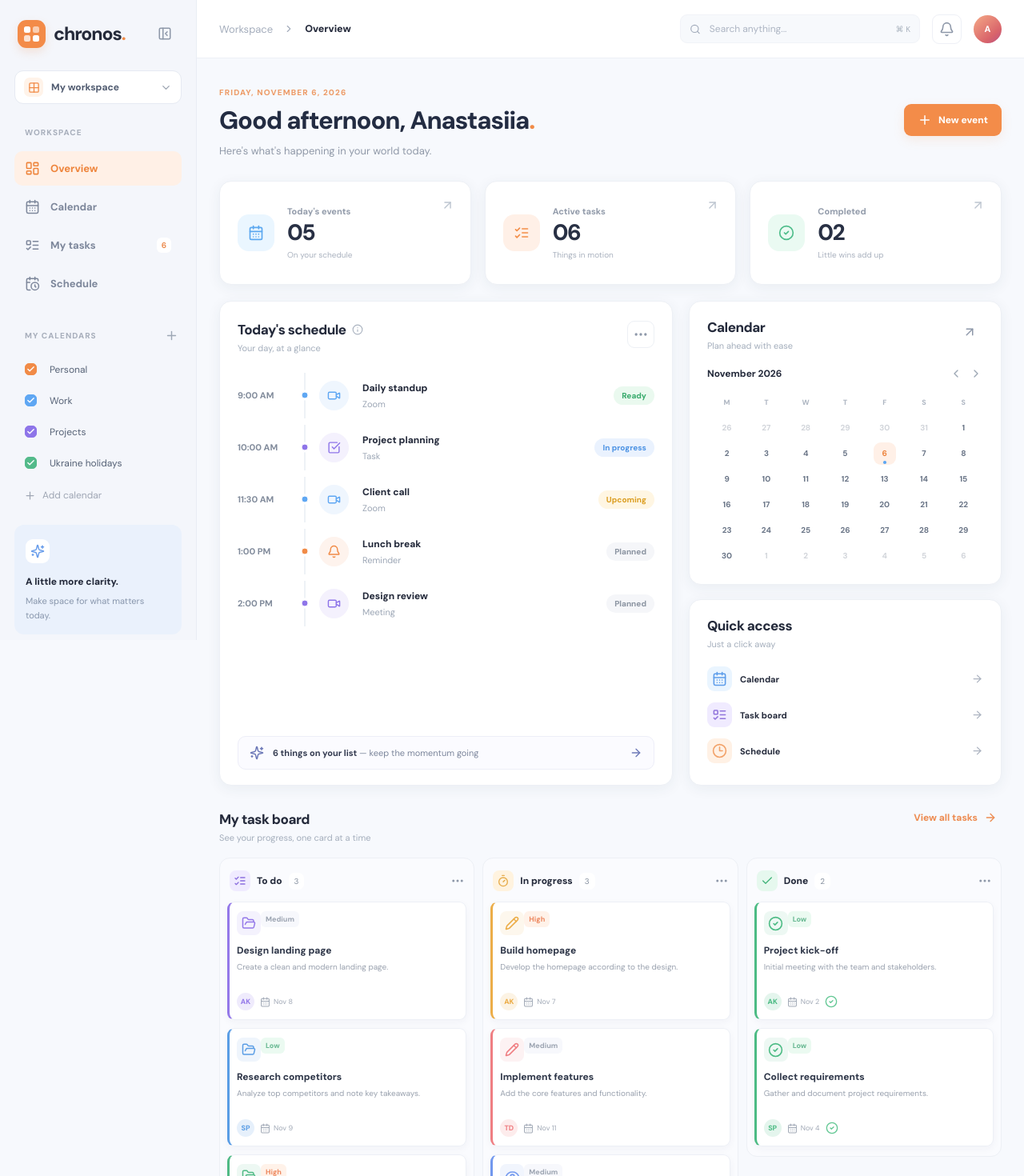
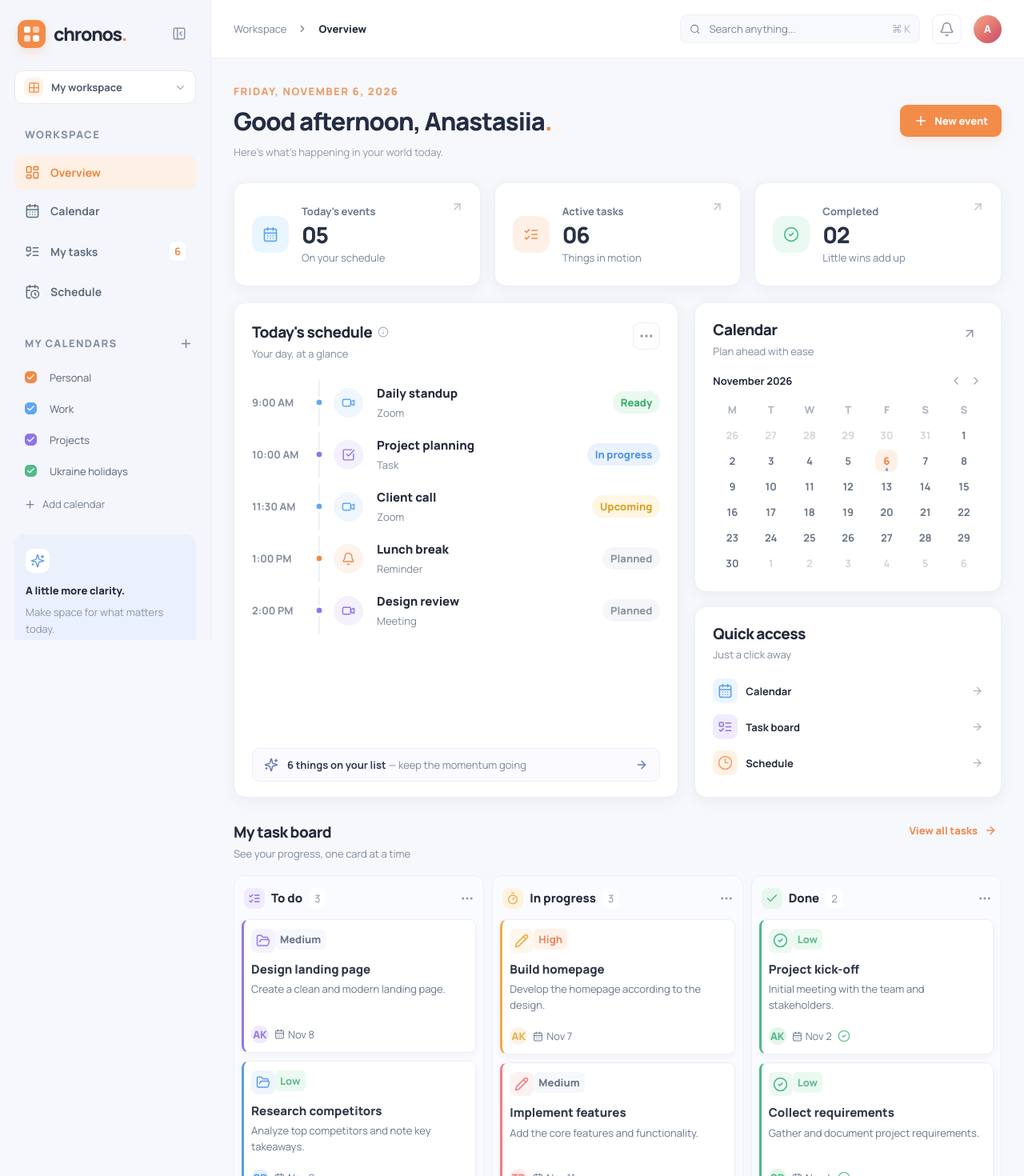
Before and after one commit to Anastasia2627/-hronos, a React (Vite) app: page / in a window 1280 px wide. Shown: the top 1470 px of the page at 80% size. Built offline with nearby package versions, Linux system fonts and the light colour scheme.

Commit message:
Improve Chronos legibility, Gilroy fallback and soft dashboard styling

```diff
--- a/index.html
+++ b/index.html
@@ -8,7 +8,7 @@
     <title>Chronos — Make time for what matters</title>
     <link rel="preconnect" href="https://fonts.googleapis.com" />
     <link rel="preconnect" href="https://fonts.gstatic.com" crossorigin />
-    <link href="https://fonts.googleapis.com/css2?family=DM+Sans:wght@400;450;500;550;600;650;700;750;800&display=swap" rel="stylesheet" />
+    <link href="https://fonts.googleapis.com/css2?family=Manrope:wght@400;500;600;700;800&display=swap" rel="stylesheet" />
   </head>
   <body>
     <div id="root"></div>
--- a/src/styles/calendar.css
+++ b/src/styles/calendar.css
@@ -26,7 +26,7 @@
 }
 
 .segmented button {
-  font-size: 11px;
+  font-size: 13px;
   color: #929bab;
   border-radius: 7px;
   padding: 8px 11px;
@@ -64,7 +64,7 @@
 }
 
 .dropdown-label {
-  font-size: 9px;
+  font-size: 13px;
   color: #abb4c0;
   letter-spacing: .09em;
   font-weight: 800;
@@ -80,7 +80,7 @@
   width: 100%;
   padding: 9px;
   border-radius: 6px;
-  font-size: 11px;
+  font-size: 13px;
   color: #788499;
 }
 
@@ -108,13 +108,13 @@
 .month-day-head>span {
   padding: 14px 0;
   text-align: center;
-  font-size: 11px;
+  font-size: 13px;
   font-weight: 800;
   color: #8792a3;
 }
 
 .month-day-head .week-no-title {
-  font-size: 9px;
+  font-size: 13px;
   color: #b5bdc8;
 }
 
@@ -132,7 +132,7 @@
   align-items: center;
   justify-content: center;
   color: #b7c0cd;
-  font-size: 9px;
+  font-size: 13px;
 }
 
 .month-cell {
@@ -172,7 +172,7 @@
   border-radius: 8px;
   display: grid;
   place-items: center;
-  font-size: 11px;
+  font-size: 13px;
   font-weight: 700;
   color: #5c6679;
   margin-bottom: 7px;
@@ -199,7 +199,7 @@
   gap: 5px;
   width: 100%;
   text-align: left;
-  font-size: 10px;
+  font-size: 13px;
   font-weight: 750;
   padding: 5px 6px;
   border-radius: 5px;
@@ -224,7 +224,7 @@
 
 .more-events {
   text-align: left;
-  font-size: 9px;
+  font-size: 13px;
   color: #8c97a9;
   padding: 2px 6px;
 }
@@ -233,7 +233,7 @@
   display: flex;
   gap: 12px;
   justify-content: space-between;
-  font-size: 10px;
+  font-size: 13px;
   color: #a3adba;
   margin-top: 13px;
 }
@@ -271,7 +271,7 @@
 }
 
 .time-label-head {
-  font-size: 10px;
+  font-size: 13px;
   color: #b7bfca;
   padding: 17px 8px;
 }
@@ -286,7 +286,7 @@
 }
 
 .time-head-day small {
-  font-size: 11px;
+  font-size: 13px;
   color: #8993a4;
 }
 
@@ -325,7 +325,7 @@
 .time-numbers>div {
   height: 64px;
   color: #a0a9b8;
-  font-size: 10px;
+  font-size: 13px;
   text-align: right;
   padding: 0 10px;
   transform: translateY(-6px);
@@ -363,7 +363,7 @@
   padding: 9px;
   z-index: 1;
   color: color-mix(in srgb,var(--event-color) 80%,#222);
-  font-size: 10px;
+  font-size: 13px;
 }
 
 .timed-event strong {
@@ -374,7 +374,7 @@
 }
 
 .timed-event small {
-  font-size: 9px;
+  font-size: 13px;
   opacity: .8;
 }
 
@@ -412,7 +412,7 @@
 }
 
 .yr-weekday {
-  font-size: 9px;
+  font-size: 13px;
   color: #acb4bf;
   font-weight: 800;
   padding: 4px 0;
@@ -424,7 +424,7 @@
   width: 24px;
   height: 24px;
   color: #68768a;
-  font-size: 10px;
+  font-size: 13px;
   position: relative;
 }
 
@@ -454,7 +454,7 @@
   gap: 12px;
   margin: 0 0 20px;
   color: #96a0af;
-  font-size: 12px;
+  font-size: 13px;
 }
 
 .task-tools strong {
@@ -471,6 +471,6 @@
   border-radius: 9px;
   color: #667286;
   padding: 10px 15px;
-  font-size: 11px;
+  font-size: 13px;
   outline: none;
 }
--- a/src/styles/common.css
+++ b/src/styles/common.css
@@ -7,7 +7,7 @@
 .eyebrow {
   display: inline-block;
   letter-spacing: .115em;
-  font-size: 10px;
+  font-size: 13px;
   color: #ed9b67;
   font-weight: 800;
   margin-bottom: 10px;
@@ -47,7 +47,7 @@
   min-height: 40px;
   border-radius: 9px;
   font-weight: 750;
-  font-size: 12px;
+  font-size: 13px;
   white-space: nowrap;
   transition: transform .12s,background .15s,border .15s;
 }
@@ -118,7 +118,7 @@
   gap: 8px;
   color: #ed8c52;
   font-weight: 750;
-  font-size: 12px;
+  font-size: 13px;
 }
 
 .text-button:hover {
--- a/src/styles/forms.css
+++ b/src/styles/forms.css
@@ -44,7 +44,7 @@
 }
 
 .modal-header p {
-  font-size: 11px;
+  font-size: 13px;
   color: #9da9b6;
   margin-top: 6px;
 }
@@ -75,7 +75,7 @@
   border-radius: 9px;
   color: #98a2b2;
   background: #fafbfd;
-  font-size: 11px;
+  font-size: 13px;
   font-weight: 750;
   flex: 1;
 }
@@ -110,7 +110,7 @@
   align-items: center;
   gap: 6px;
   color: #626e81;
-  font-size: 11px;
+  font-size: 13px;
   font-weight: 750;
 }
 
@@ -132,7 +132,7 @@
   padding: 12px 13px;
   min-height: 42px;
   color: #344055;
-  font-size: 12px;
+  font-size: 13px;
   outline: none;
   transition: border-color .15s,background .15s;
 }
@@ -241,7 +241,7 @@
   display: flex;
   align-items: center;
   gap: 11px;
-  font-size: 12px;
+  font-size: 13px;
   font-weight: 650;
 }
 
--- a/src/styles/foundations.css
+++ b/src/styles/foundations.css
@@ -1,14 +1,24 @@
+/* Gilroy (if installed and licensed) with a metrically similar open fallback. */
+@font-face {
+  font-family: 'Gilroy';
+  src: local('Gilroy'), local('Gilroy Regular'), local('Gilroy-Regular');
+  font-style: normal;
+  font-weight: 400 900;
+  font-display: swap;
+}
+
 :root {
-  font-family: 'DM Sans',-apple-system,BlinkMacSystemFont,'Segoe UI',sans-serif;
+  font-family: 'Gilroy', 'Manrope', -apple-system, BlinkMacSystemFont, 'Segoe UI', sans-serif;
+  font-size: 15px;
   color: #242a3b;
-  background: #f7f9fd;
+  background: #f6f8fc;
   font-synthesis: none;
   text-rendering: optimizeLegibility;
   -webkit-font-smoothing: antialiased;
   --ink: #242a3b;
-  --muted: #9098a9;
-  --line: #edf0f6;
-  --soft: #f7f9fd;
+  --muted: #6a7689;
+  --line: #e8edf4;
+  --soft: #f6f8fc;
   --orange: #f18b47;
   --orange-strong: #ec7d35;
   --orange-soft: #fff3e9;
@@ -18,7 +28,7 @@
   --purple-soft: #f2edff;
   --green: #4bba82;
   --green-soft: #eaf9f0;
-  --sidebar-width: 246px;
+  --sidebar-width: 264px;
 }
 
 * {
--- a/src/styles/overview.css
+++ b/src/styles/overview.css
@@ -48,8 +48,8 @@
 }
 
 .stat-label {
-  color: #929baa;
-  font-size: 11px;
+  color: #69778b;
+  font-size: 13px;
   font-weight: 650;
 }
 
@@ -62,8 +62,8 @@
 }
 
 .stat-card small {
-  font-size: 10px;
-  color: #aab2bf;
+  font-size: 13px;
+  color: #788599;
 }
 
 .stat-arrow {
@@ -97,15 +97,15 @@
   display: flex;
   align-items: center;
   gap: 7px;
-  font-size: 17px;
+  font-size: 19px;
   font-weight: 800;
   line-height: 1.3;
   letter-spacing: -.03em;
 }
 
 .section-header p {
-  font-size: 11px;
-  color: #a4aebc;
+  font-size: 13px;
+  color: #7e8b9d;
   margin-top: 5px;
 }
 
@@ -139,7 +139,7 @@
 }
 
 .timeline-time {
-  font-size: 11px;
+  font-size: 13px;
   font-weight: 650;
   color: #818b9b;
   width: 66px;
@@ -187,7 +187,7 @@
 }
 
 .timeline-description strong {
-  font-size: 12px;
+  font-size: 15px;
   font-weight: 750;
   white-space: nowrap;
   overflow: hidden;
@@ -195,8 +195,8 @@
 }
 
 .timeline-description small {
-  font-size: 11px;
-  color: #9ca6b5;
+  font-size: 13px;
+  color: #7b8799;
   overflow: hidden;
   text-overflow: ellipsis;
   white-space: nowrap;
@@ -208,7 +208,7 @@
   justify-content: center;
   border-radius: 20px;
   padding: 5px 10px;
-  font-size: 10px;
+  font-size: 13px;
   font-weight: 800;
   white-space: nowrap;
 }
@@ -245,7 +245,7 @@
   background: #fbfbff;
   color: #6d79b8;
   padding: 11px 14px;
-  font-size: 11px;
+  font-size: 13px;
 }
 
 .insight-strip span {
@@ -279,7 +279,7 @@
 }
 
 .mini-month strong {
-  font-size: 12px;
+  font-size: 13px;
 }
 
 .mini-month span {
@@ -303,7 +303,7 @@
 }
 
 .mini-weekday {
-  font-size: 9px;
+  font-size: 13px;
   color: #aeb6c2;
   font-weight: 800;
   text-align: center;
@@ -320,7 +320,7 @@
   height: 28px;
   width: 28px;
   border-radius: 9px;
-  font-size: 10px;
+  font-size: 13px;
   font-weight: 650;
   color: #697486;
 }
@@ -371,7 +371,7 @@
 }
 
 .quick-links button strong {
-  font-size: 11px;
+  font-size: 13px;
   font-weight: 700;
   flex: 1;
 }
--- a/src/styles/responsive.css
+++ b/src/styles/responsive.css
@@ -289,7 +289,7 @@
     font-size: 22px;
   }
   .stat-label {
-    font-size: 9px;
+    font-size: 13px;
   }
   .stat-card small {
     display: none;
@@ -319,17 +319,17 @@
   }
   .timeline-time {
     width: 58px;
-    font-size: 10px;
+    font-size: 13px;
   }
   .timeline-type {
     height: 32px;
     width: 32px;
   }
   .timeline-description strong {
-    font-size: 11px;
+    font-size: 13px;
   }
   .timeline-item>.status-pill {
-    font-size: 9px;
+    font-size: 13px;
     padding: 5px 7px;
   }
   .insight-strip {
@@ -364,7 +364,7 @@
     justify-content: space-between;
   }
   .segmented button {
-    font-size: 10px;
+    font-size: 13px;
     padding: 7px 9px;
   }
   .calendar-footer {
@@ -440,7 +440,7 @@
   }
   .field input,.field textarea,.field select {
     padding: 10px 9px;
-    font-size: 11px;
+    font-size: 13px;
   }
   .form-actions {
     flex-wrap: wrap;
@@ -456,7 +456,7 @@
   }
   .type-choice {
     padding: 9px 7px;
-    font-size: 10px;
+    font-size: 13px;
   }
   .notification-panel {
     right: -41px;
--- a/src/styles/schedule.css
+++ b/src/styles/schedule.css
@@ -25,7 +25,7 @@
 
 .schedule-main-header p {
   color: #a3acbb;
-  font-size: 11px;
+  font-size: 13px;
   margin-top: 6px;
 }
 
@@ -59,7 +59,7 @@
 }
 
 .schedule-days button span {
-  font-size: 10px;
+  font-size: 13px;
   font-weight: 700;
 }
 
@@ -107,12 +107,12 @@
 }
 
 .schedule-event-time strong {
-  font-size: 11px;
+  font-size: 13px;
   color: #566075;
 }
 
 .schedule-event-time small {
-  font-size: 10px;
+  font-size: 13px;
   color: #adb6c1;
 }
 
@@ -146,7 +146,7 @@
 }
 
 .schedule-event-copy small {
-  font-size: 11px;
+  font-size: 13px;
   color: #9fa9b7;
 }
 
--- a/src/styles/settings.css
+++ b/src/styles/settings.css
@@ -5,11 +5,11 @@
 }
 
 .schedule-metric strong {
-  font-size: 12px;
+  font-size: 13px;
 }
 
 .schedule-metric small {
-  font-size: 10px;
+  font-size: 13px;
   color: #a3adba;
 }
 
@@ -30,7 +30,7 @@
 }
 
 .soft-quote p {
-  font-size: 11px;
+  font-size: 13px;
   color: #95a6c1;
   line-height: 1.65;
   margin-top: 8px;
@@ -53,7 +53,7 @@
 
 .empty-schedule p {
   color: #a7b2bf;
-  font-size: 11px;
+  font-size: 13px;
 }
 
 .empty-schedule.large {
@@ -118,7 +118,7 @@
 }
 
 .profile-identity p {
-  font-size: 11px;
+  font-size: 13px;
   color: #a4adba;
 }
 
@@ -150,7 +150,7 @@
 }
 
 .settings-section-heading p {
-  font-size: 11px;
+  font-size: 13px;
   color: #a3adba;
   margin-top: 6px;
 }
@@ -205,11 +205,11 @@
 }
 
 .settings-calendar-list strong {
-  font-size: 12px;
+  font-size: 13px;
 }
 
 .settings-calendar-list small {
-  font-size: 10px;
+  font-size: 13px;
   color: #a0a9b6;
 }
 
@@ -221,7 +221,7 @@
   display: flex;
   align-items: center;
   gap: 9px;
-  font-size: 11px;
+  font-size: 13px;
   color: #8192aa;
   background: #f2f7ff;
   border-radius: 10px;
@@ -247,7 +247,7 @@
   align-items: center;
   gap: 6px;
   color: #909bab;
-  font-size: 12px;
+  font-size: 13px;
   margin-bottom: 23px;
 }
 
--- a/src/styles/sidebar.css
+++ b/src/styles/sidebar.css
@@ -82,7 +82,7 @@
   border-radius: 11px;
   padding: 10px 11px;
   color: #505b70;
-  font-size: 12px;
+  font-size: 13px;
   font-weight: 700;
   margin-bottom: 29px;
   min-height: 42px;
@@ -104,10 +104,10 @@
 }
 
 .sidebar-section-title {
-  font-size: 10px;
+  font-size: 13px;
   font-weight: 800;
   letter-spacing: .105em;
-  color: #a8afbc;
+  color: #8590a2;
 }
 
 .nav-stack {
@@ -127,9 +127,9 @@
   gap: 13px;
   padding: 12px 13px;
   min-height: 43px;
-  color: #7d879b;
+  color: #5e6d82;
   font-weight: 650;
-  font-size: 13px;
+  font-size: 14px;
   border-radius: 10px;
   text-align: left;
   transition: background .15s,color .15s;
@@ -150,7 +150,7 @@
   background: #fff;
   border-radius: 6px;
   padding: 3px 6px;
-  font-size: 10px;
+  font-size: 13px;
   color: #ec8b4e;
 }
 
@@ -166,7 +166,7 @@
 }
 
 .sidebar-calendars .sidebar-heading>.icon-button {
-  color: #9da7b5;
+  color: #7b889b;
 }
 
 .sidebar-calendar {
@@ -201,7 +201,7 @@
 }
 
 .calendar-name {
-  font-size: 12px;
+  font-size: 13px;
   color: #566276;
   text-align: left;
   white-space: nowrap;
@@ -218,8 +218,8 @@
   align-items: center;
   gap: 8px;
   padding: 13px 12px;
-  color: #a0a7b5;
-  font-size: 12px;
+  color: #738197;
+  font-size: 13px;
 }
 
 .add-calendar:hover {
@@ -251,12 +251,12 @@
 }
 
 .sidebar-soft-card strong {
-  font-size: 12px;
+  font-size: 13px;
   font-weight: 800;
 }
 
 .sidebar-soft-card p {
-  font-size: 11px;
+  font-size: 13px;
   line-height: 1.6;
   color: #8896ac;
   margin-top: 7px;
@@ -284,7 +284,7 @@
   height: 36px;
   width: 36px;
   border-radius: 12px;
-  font-size: 12px;
+  font-size: 13px;
 }
 
 .sidebar-person-text {
@@ -300,12 +300,12 @@
 }
 
 .sidebar-person-text strong {
-  font-size: 12px;
+  font-size: 13px;
 }
 
 .sidebar-person-text small {
-  color: #a0a6b4;
-  font-size: 10px;
+  color: #758398;
+  font-size: 13px;
   margin-top: 3px;
 }
 
--- a/src/styles/tasks.css
+++ b/src/styles/tasks.css
@@ -20,7 +20,7 @@
 }
 
 .kanban-heading strong {
-  font-size: 12px;
+  font-size: 15px;
   font-weight: 800;
   overflow: hidden;
   text-overflow: ellipsis;
@@ -56,7 +56,7 @@
 }
 
 .count-pill {
-  font-size: 10px;
+  font-size: 13px;
   background: #fff;
   padding: 4px 7px;
   border-radius: 7px;
@@ -81,9 +81,9 @@
   border-left: 3px solid var(--task-accent);
   box-shadow: 0 3px 10px #2936560b;
   border-radius: 9px;
-  min-height: 148px;
+  min-height: 167px;
   text-align: left;
-  padding: 13px 12px 10px;
+  padding: 15px 14px 13px;
   transition: transform .16s,box-shadow .16s;
   display: flex;
   flex-direction: column;
@@ -116,11 +116,11 @@
 }
 
 .task-priority {
-  font-size: 9px;
+  font-size: 13px;
   border-radius: 6px;
   padding: 4px 6px;
   background: #f7f8fc;
-  color: #9da5b2;
+  color: #697789;
   font-weight: 800;
 }
 
@@ -135,15 +135,15 @@
 }
 
 .task-card>strong {
-  font-size: 12px;
+  font-size: 15px;
   font-weight: 800;
   color: #30384a;
   line-height: 1.5;
 }
 
 .task-card>p {
-  color: #99a1ae;
-  font-size: 10px;
+  color: #68768b;
+  font-size: 13px;
   line-height: 1.5;
   margin-top: 4px;
   margin-bottom: 18px;
@@ -167,7 +167,7 @@
   border-radius: 50%;
   color: var(--task-accent);
   background: color-mix(in srgb,var(--task-accent) 15%,white);
-  font-size: 9px;
+  font-size: 13px;
   font-weight: 850;
 }
 
@@ -175,8 +175,8 @@
   display: flex;
   align-items: center;
   gap: 4px;
-  font-size: 9px;
-  color: #a1a9b6;
+  font-size: 13px;
+  color: #707d90;
   margin-left: auto;
   white-space: nowrap;
 }
@@ -192,10 +192,10 @@
   gap: 6px;
   border: 1px dashed #e5e9f0;
   border-radius: 9px;
-  color: #9da7b4;
+  color: #798598;
   background: #fff;
   min-height: 42px;
-  font-size: 11px;
+  font-size: 13px;
 }
 
 .add-task-slot:hover {
@@ -204,8 +204,8 @@
 }
 
 .more-task-count {
-  font-size: 10px;
-  color: #9fa8b5;
+  font-size: 13px;
+  color: #78869b;
   text-align: center;
   padding: 5px;
 }
--- a/src/styles/topbar.css
+++ b/src/styles/topbar.css
@@ -31,12 +31,12 @@
 }
 
 .topbar-left strong {
-  font-size: 12.5px;
+  font-size: 13px;
   font-weight: 750;
 }
 
 .muted-crumb,.crumb-chevron {
-  color: #a4adbc;
+  color: #778498;
 }
 
 .topbar-right {
@@ -49,7 +49,7 @@
   gap: 9px;
   background: #f7f9fc;
   border: 1px solid #f1f3f8;
-  color: #a1aaba;
+  color: #75849a;
   border-radius: 9px;
   width: min(300px,28vw);
   height: 36px;
@@ -63,16 +63,16 @@
   min-width: 0;
   width: 100%;
   color: #464f63;
-  font-size: 12px;
+  font-size: 13px;
 }
 
 .global-search input::placeholder {
-  color: #adb5c3;
+  color: #78869a;
 }
 
 .global-search kbd {
   white-space: nowrap;
-  font-size: 10px;
+  font-size: 13px;
   color: #a8b2be;
   font-family: inherit;
 }
@@ -100,7 +100,7 @@
   width: 35px;
   height: 35px;
   border-radius: 50%;
-  font-size: 11px;
+  font-size: 13px;
 }
 
 .topbar-notify {
@@ -129,7 +129,7 @@
 }
 
 .notification-panel p {
-  font-size: 12px;
+  font-size: 13px;
   color: #8d96a5;
   margin: 14px 0;
 }
```
Also changed, not shown: 1 other file (tests, documents, lock files or other folders).
